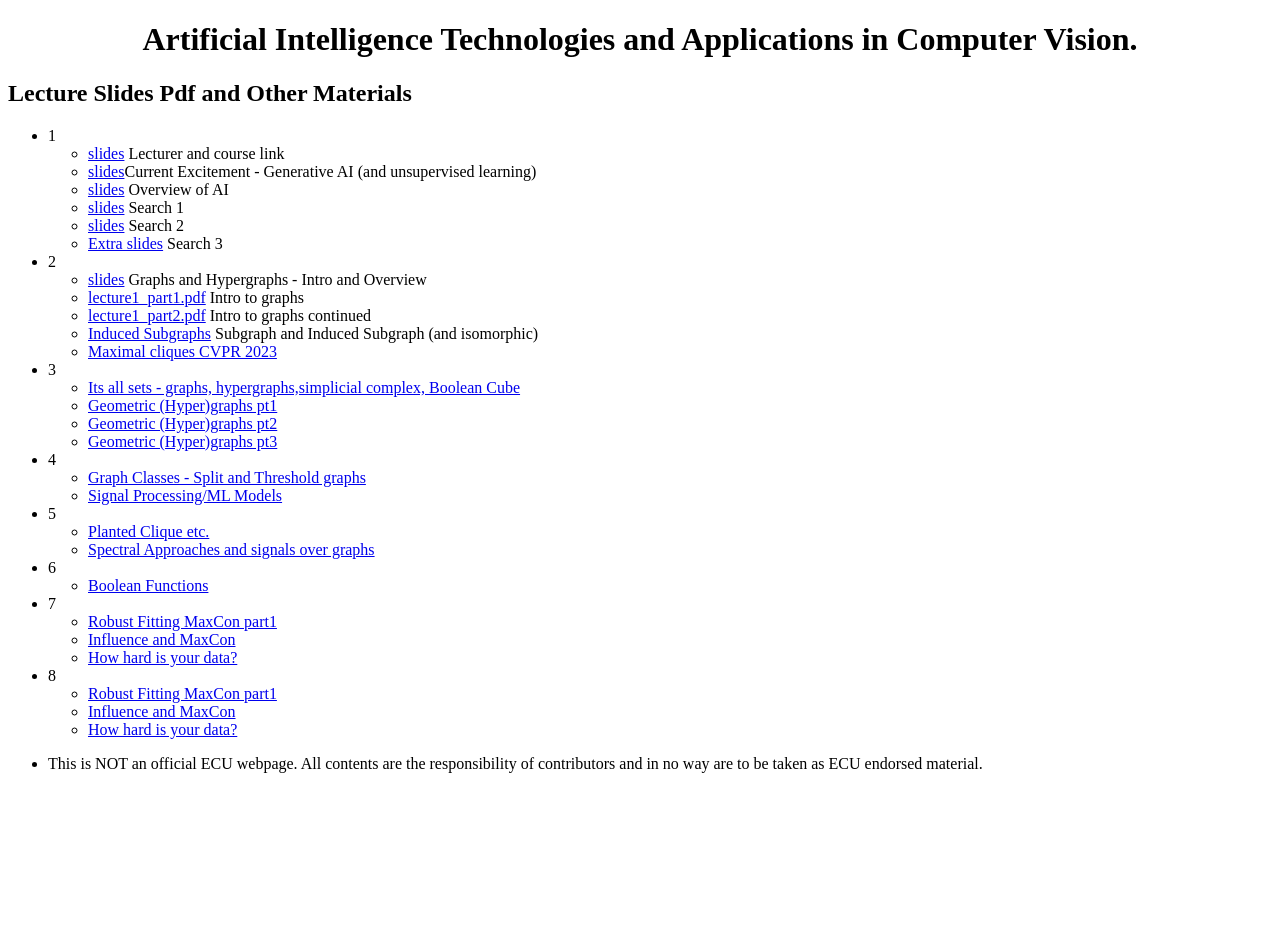
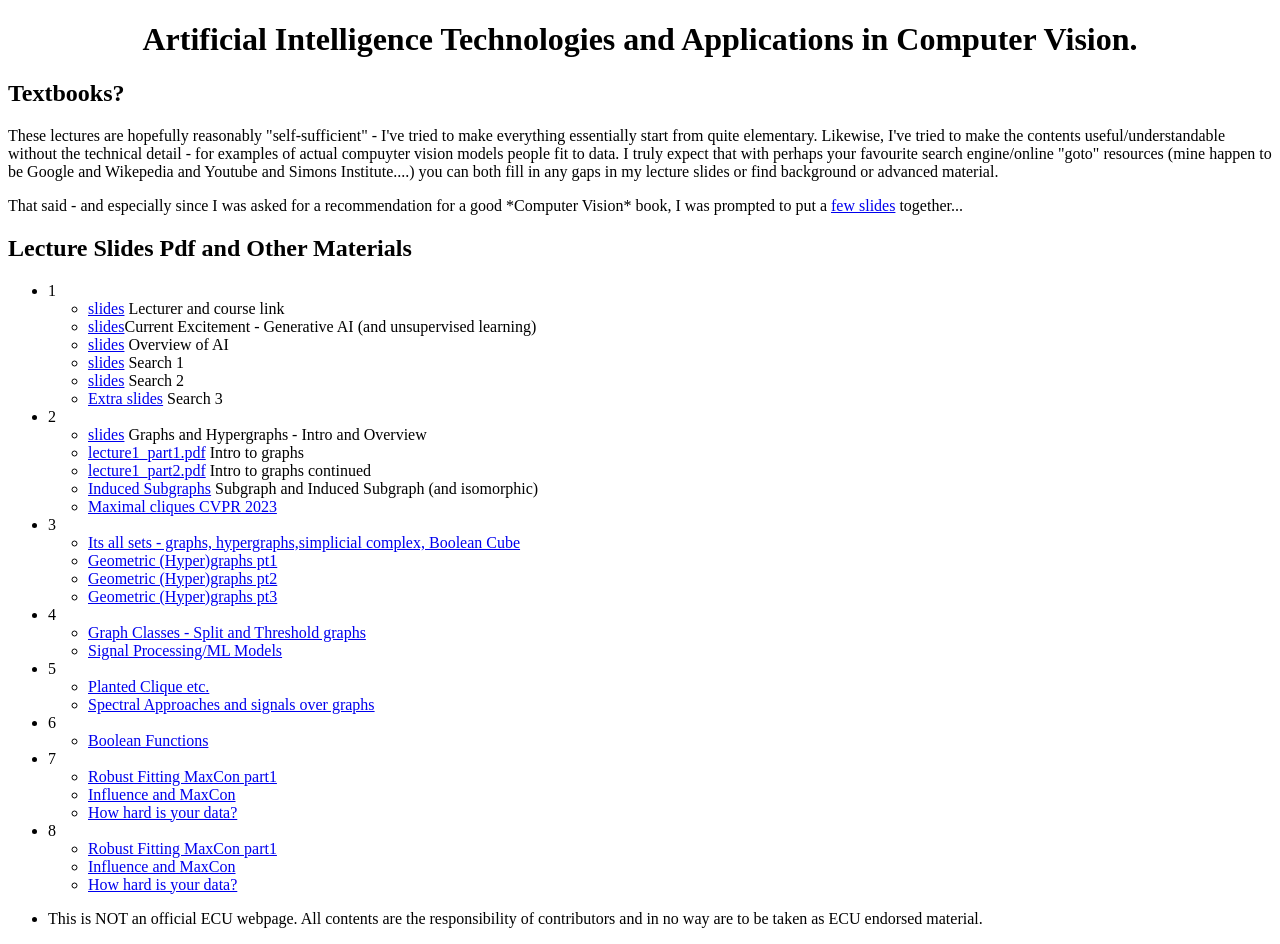
Before and after one commit to AI-ECU/HIT, a plain HTML site: page HIT2024/index.html in a window 1280 px wide. Before the commit the page ends 800 px from the top, so only its background shows below. Drawn offline with Linux system fonts and the light colour scheme.

Commit message:
Update index.html

```diff
--- a/HIT2024/index.html
+++ b/HIT2024/index.html
@@ -6,7 +6,12 @@
 <body>
 	<center> <H1>Artificial Intelligence Technologies and Applications in Computer Vision.</H1></center>
 
-
+	<H2>Textbooks?</H2>
+	These lectures are hopefully reasonably "self-sufficient" - I've tried to make everything essentially start from quite elementary.
+	Likewise, I've tried to make the contents useful/understandable without the technical detail - for examples of actual compuyter vision models people fit to data.
+	I truly expect that with perhaps your favourite search engine/online "goto" resources (mine happen to be Google and Wikepedia and Youtube and Simons Institute....) you can both fill in any gaps in my lecture slides or find background or advanced material.</p>
+	That said - and especially since I was asked for a recommendation for a good *Computer Vision* book, I was prompted to put a
+	<a href="textbooks.pdf">few slides</a> together...</p>
 
 	<H2> Lecture Slides Pdf and Other Materials </H2>
 	<ul>
```
